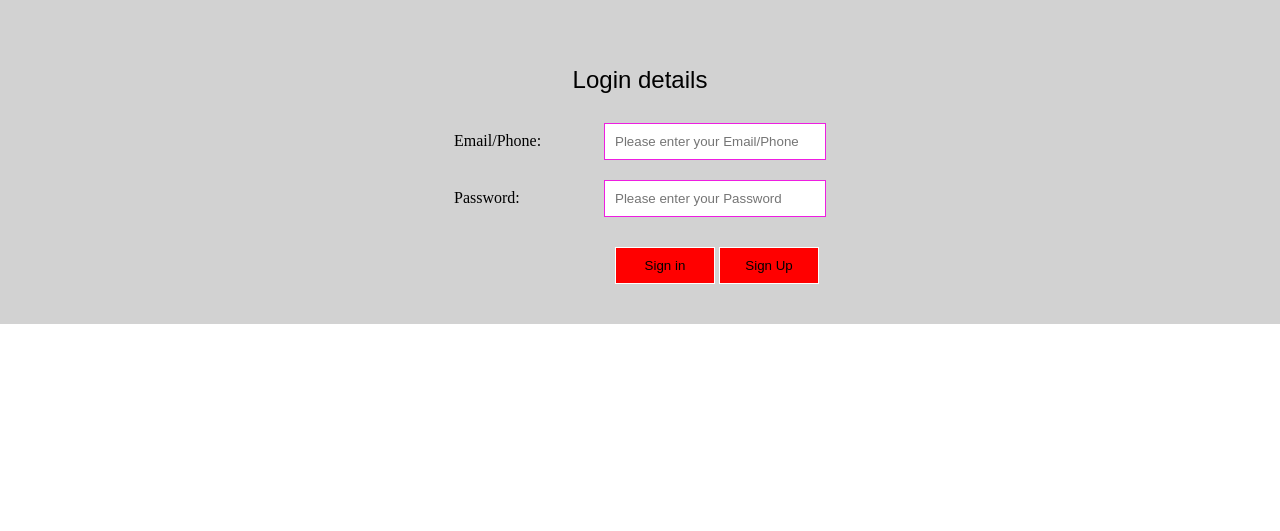
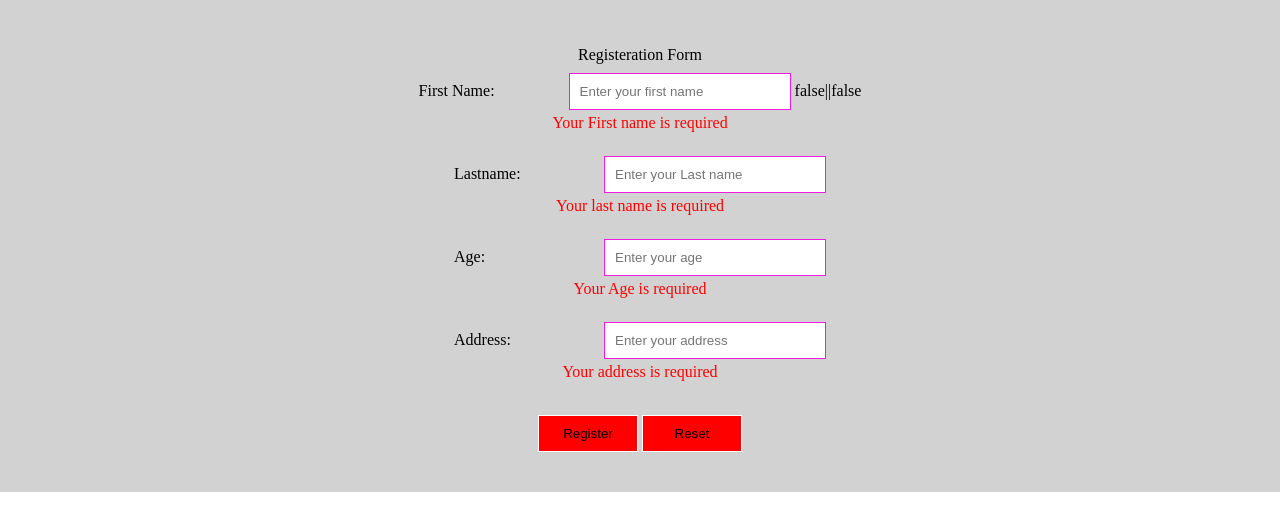
Before and after one commit to sivaramalingam/Mean-development, a website: page app/index.htm in a window 1280 px wide. Shown: the part 47-578 px from the top of the page. Drawn offline with Linux system fonts and the light colour scheme.

Commit message:
Mean development commit on 07/02/17

```diff
--- a/app/assets/css/style.css
+++ b/app/assets/css/style.css
@@ -54,7 +54,7 @@ h1{
   font: bold 40px/44px "arial";
   text-align: center;
 }
-.remainder-log{
+.remainder-log, .remainder-register{
   width: 600px;
   margin: 50px auto;
   text-align: center;
@@ -93,3 +93,7 @@ h1{
 .input-fields .btn:hover{
   opacity: 0.6;
 }
+p.err-msg{
+	color: #f00;
+	margin: 5px 0px;
+}
--- a/app/assets/scripts/script.js
+++ b/app/assets/scripts/script.js
@@ -1 +1,14 @@
-var remainderApp = angular.module("remainder",[]);
+(function(){
+  var remainderApp = angular.module("remainder",[]);
+      //login controller
+      remainderApp.controller("login", function($scope){
+
+      });
+    // register controller
+      remainderApp.controller("registeration", function($scope){
+        $scope.submitForm = function(isValid){
+          if(isValid)
+            console.log("form submitted successfully!!")
+        }
+      });
+})();
--- a/app/index.htm
+++ b/app/index.htm
@@ -8,27 +8,60 @@
     <script type="text/javascript" src="assets/scripts/angular.min.js"></script>
   </head>
   <body>
+    <main>
       <div class="wrapper" ng-app="remainder">
         <h1>Welcome</h1>
-      <div class="remainder-log">
+        <section class="remainder-log" style="display:none;" ng-controller="login">
           <p>Login details</p>
           <form name="remainder-loign" >
             <div class="input-fields">
               <div class="input-1 inputs">
                 <span>Email/Phone:</span><input type="text" name="idname" class="text-box" value="" placeholder="Please enter your Email/Phone">
               </div>
-            <div class="input-1 inputs">
+              <div class="input-2 inputs">
                 <span>Password:</span><input type="password" name="password" value="" class="text-box" placeholder="Please enter your Password">
               </div>
-            <div class="input-1 inputs">
+              <div class="input-3 inputs">
                 <span>&nbsp;</span>
                 <button type="submit" name="submit-button" class="btn submit" value="sign in">Sign in</button>
                 <button type="submit" name="signup" class="btn signup" value="sign in">Sign Up</button>
               </div>
             </div>
           </form>
+        </section>
+        <section class="remainder-register" ng-controller="registeration">
+          <p>Registeration Form</p>
+          <div class="form-elements">
+            <form class="" name="remainderreg" novalidate ng-submit="submitForm(remainderreg.$valid)">
+              <div class="input-fields">
+                <div class="inputs">
+                  <span>First Name:</span><input type="text" name="fname" value="" ng-model="fname" ng-required="true" class="text-box" placeholder="Enter your first name">
+                  {{!remainderreg.fname.$invalid+"||"+ !remainderreg.fname.$pristine}}
+                  <p class="err-msg" ng-show="remainderreg.fname.$invalid && remainderreg.fname.$pristine" ng-hide="!(remainderreg.fname.$pristine)">Your First name is required</p>
+                </div>
+                <div class="inputs">
+                  <span>Lastname:</span><input type="text" name="lname" value="" class="text-box" ng-model="lname" ng-required="true" placeholder="Enter your Last name">
+                  <p class="err-msg" ng-show="remainderreg.lname.$invalid && remainderreg.lname.$pristine">Your last name is required</p>
+                </div>
+                <div class="inputs">
+                  <span>Age:</span><input type="text" name="age" value="" class="text-box" ng-model="age" ng-required="true" placeholder="Enter your age">
+                  <p class="err-msg" ng-show="remainderreg.age.$invalid && remainderreg.age.$pristine">Your Age is required</p>
+                </div>
+                <div class="inputs">
+                  <span>Address:</span><input type="text" name="address" value="" class="text-box" ng-model="address" ng-required="true" placeholder="Enter your address">
+                  <p class="err-msg" ng-show="remainderreg.address.$invalid && remainderreg.address.$pristine">Your address  is required</p>
+                </div>
+                <div class="inputs">
+                  <!-- <button type="submit" name="register" class="btn register" ng-disabled="remainderreg.$invalid" value="">Register</button> -->
+                  <button type="submit" name="register" class="btn register" value="">Register</button>
+                  <button type="submit" name="reset" class="btn reset" value="">Reset</button>
                 </div>
               </div>
+            </form>
+          </div>
+        </section>
+      </div>
+    </main>
     <script type="text/javascript" src="assets/scripts/jquery-1.11.0.min.js"></script>
     <script type="text/javascript" src="assets/scripts/script.js"></script>
   </body>
--- a/package.json
+++ b/package.json
@@ -20,6 +20,7 @@
   "dependencies": {
     "express": "^4.14.1",
     "mongo": "^0.1.0",
+    "mongodb": "^2.2.22",
     "serve-static": "^1.11.2"
   }
 }
```
Also changed, not shown: server.js (+40 -9 lines). Lines whose indentation alone changed are shown as unchanged.
